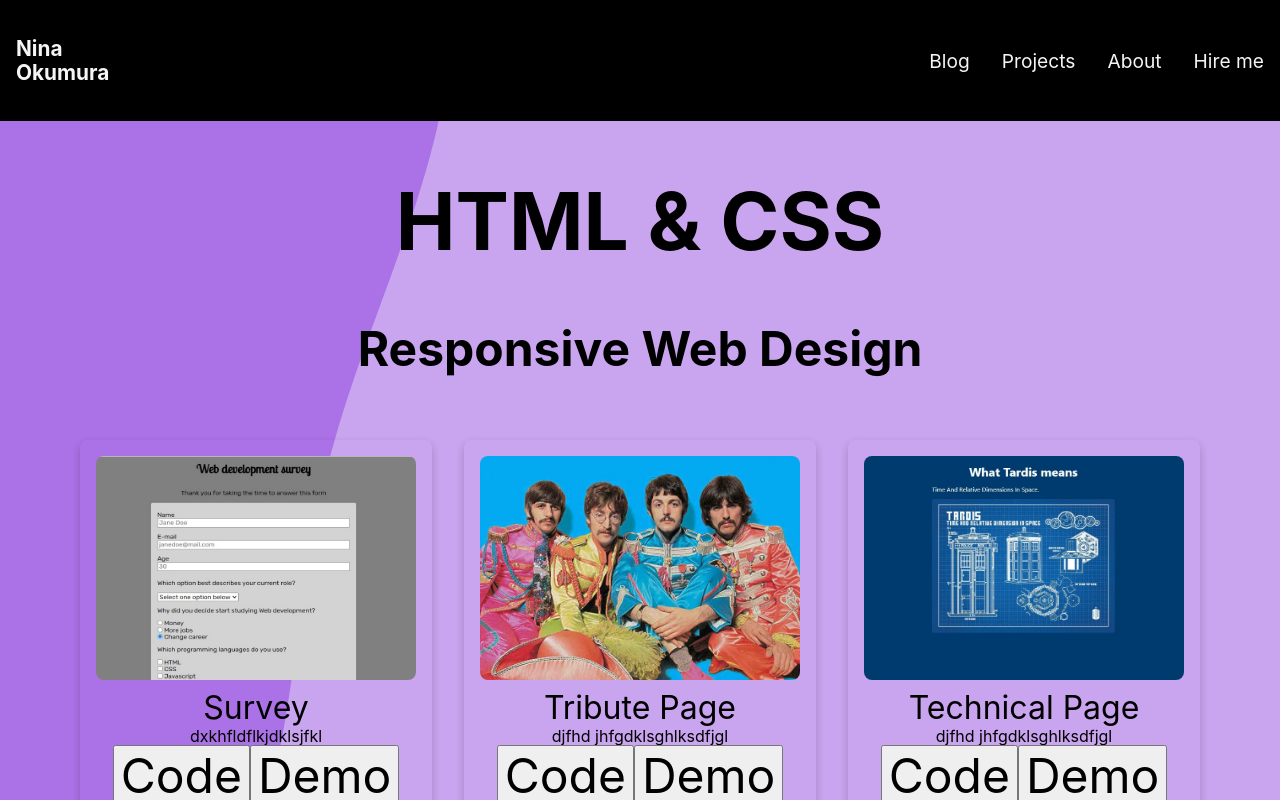
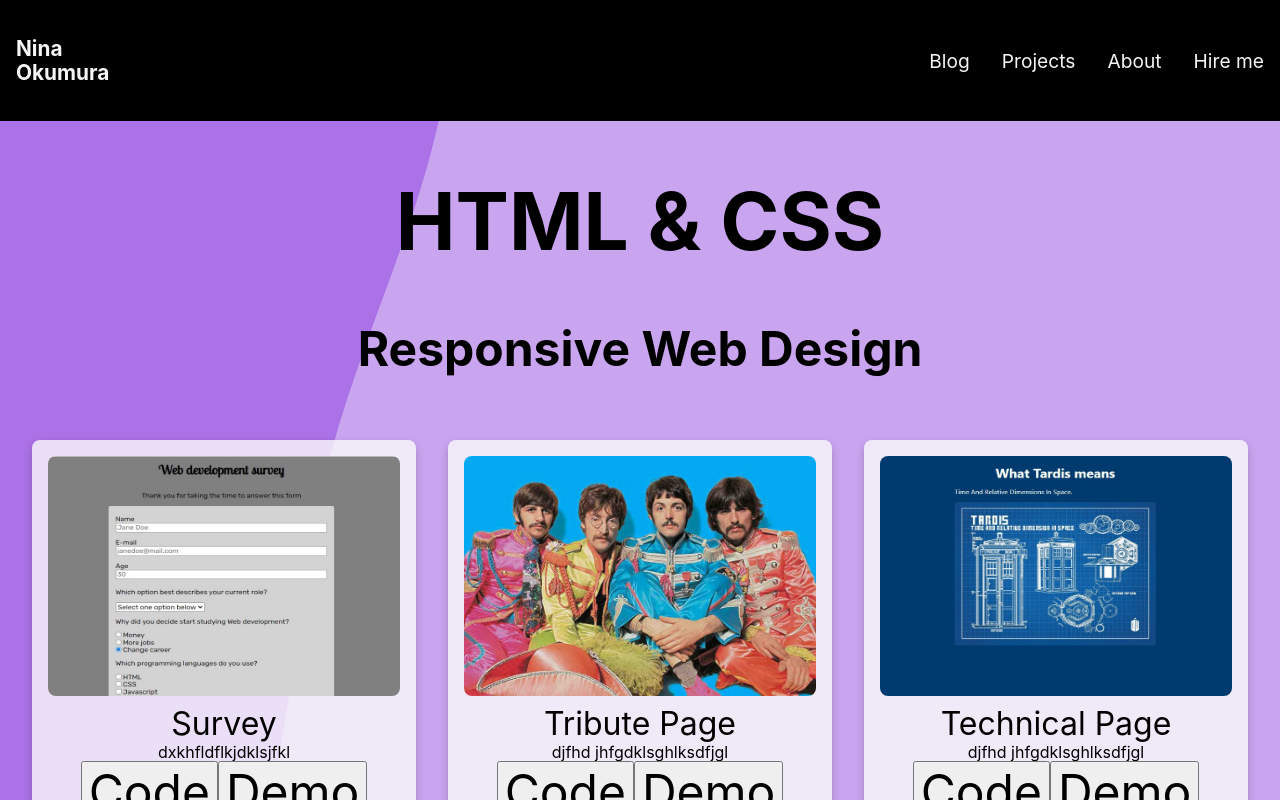
Before and after one commit to ninaokumura/portfolio-react, a React (Create React App) app: page /projects in a window 1280 px wide. Shown: the top 800 px of the page. Built offline with nearby package versions, Linux system fonts and the light colour scheme.

Commit message:
update image width

```diff
--- a/src/components/card/card.css
+++ b/src/components/card/card.css
@@ -4,6 +4,7 @@
   border-radius: 0.5rem;
   padding: 1rem;
   height: 25rem;
+  background-color: hsla(0, 0%, 98%, 0.8);
 }
 
 .card-title {
@@ -11,8 +12,8 @@
 }
 
 .card-img {
-  width: 20rem;
-  height: 14rem;
+  width: 22rem;
+  height: 15rem;
   border-radius: 0.5rem;
 }
 
```
